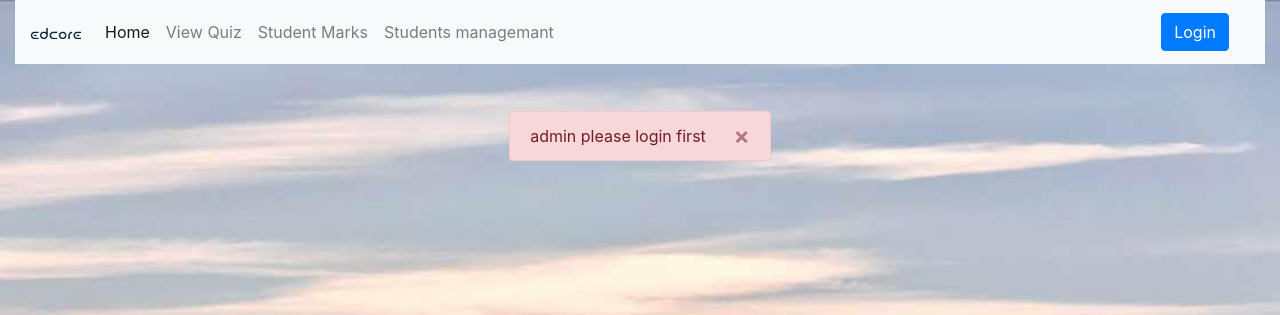
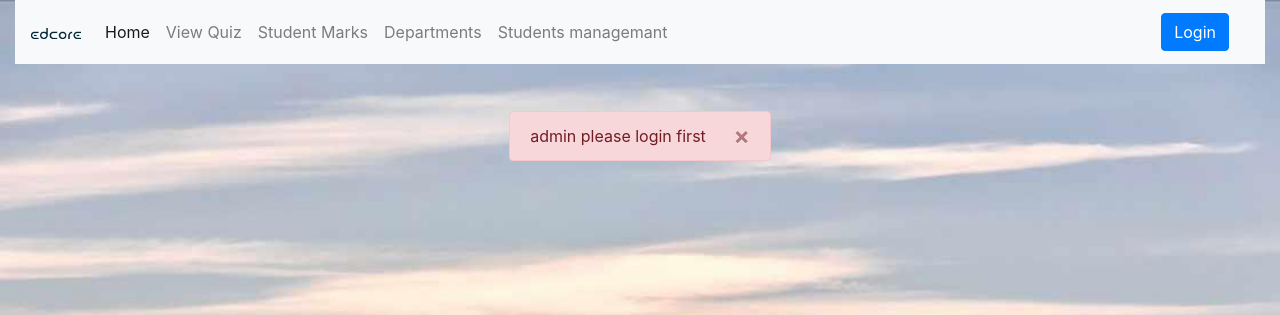
Before and after one commit to ramkumar1208/quiz-boot-php, a PHP site: page /admin.php in a window 1280 px wide. Shown: the top 315 px of the page. Run offline with PHP 8.4, Linux system fonts and the light colour scheme.

Commit message:
department section added

```diff
--- a/admin.php
+++ b/admin.php
@@ -60,6 +60,9 @@
         <a class="nav-link" href="viewmarks.php">Student Marks</a>
       </li>
       <li class="nav-item">
+        <a class="nav-link" href="department_management.php">Departments</a>
+      </li>
+      <li class="nav-item">
         <a class="nav-link" href="student_management.php">Students managemant</a>
       </li>
 
--- /dev/null
+++ b/department_management.php
@@ -0,0 +1,2 @@
+<?php
+?>
--- a/index.php
+++ b/index.php
@@ -34,10 +34,6 @@
       display: flex;
       justify-content: center;
       align-items: center;
-
-      #now added
-       ramkumar
-       joker
       height: 100vh;
       /* This will make the div vertically centered on the viewport */
     }
```
